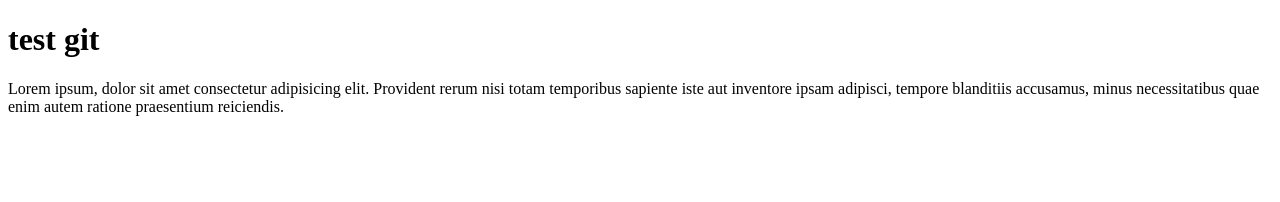
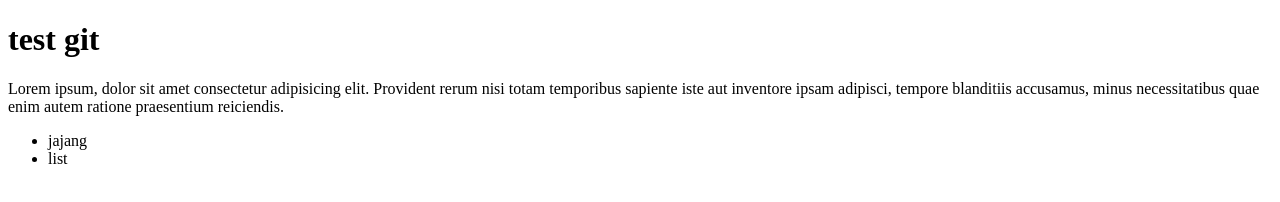
Before and after one commit to rizkyrahman1095/test, a plain HTML site: page index.html in a window 1280 px wide. Drawn offline with Linux system fonts and the light colour scheme.

Commit message:
menambahkan list data

```diff
--- a/index.html
+++ b/index.html
@@ -13,5 +13,9 @@
       blanditiis accusamus, minus necessitatibus quae enim autem ratione
       praesentium reiciendis.
     </p>
+    <ul>
+      <li>jajang</li>
+      <li>list</li>
+    </ul>
   </body>
 </html>
```
